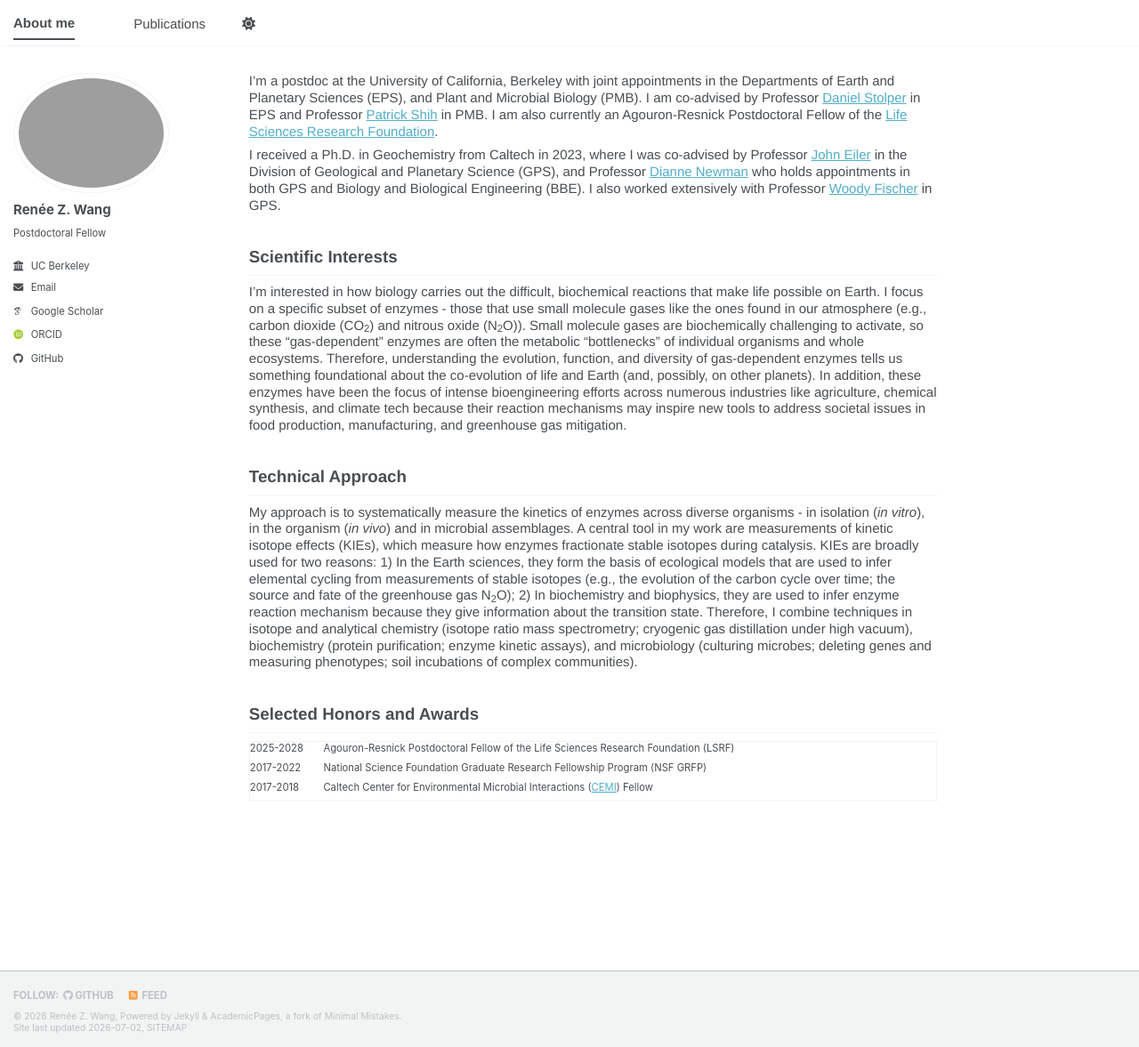
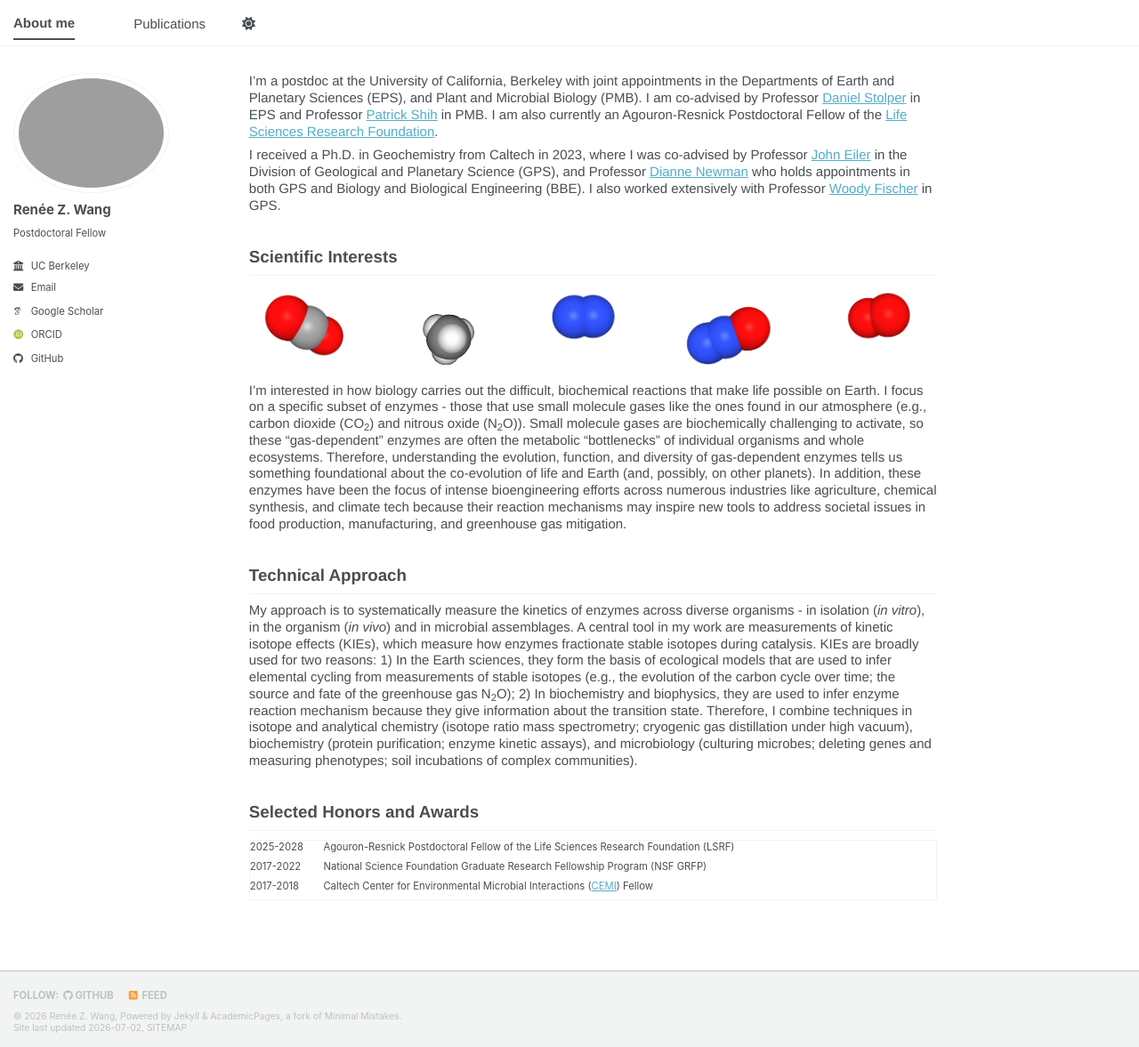
Before and after one commit to reneezwang/reneezwang.github.io, a Jekyll site: the page built from _pages/about.md, in a window 1280 px wide and 1177 px high. Shown: the whole window at 89% size. Built offline with Jekyll 4.4.1, drawn with Linux system fonts in a browser that asks for light colours; some web fonts are replaced; a script bundle is joined from its source files by our own code; library files that are not in the unit come from our copies.

Commit message:
Add scientific interests figure

```diff
--- a/_pages/about.md
+++ b/_pages/about.md
@@ -13,6 +13,10 @@ I'm a postdoc at the University of California, Berkeley with joint appointments
 I received a Ph.D. in Geochemistry from Caltech in 2023, where I was co-advised by Professor [John Eiler](https://www.gps.caltech.edu/people/john-m-eiler) in the Division of Geological and Planetary Science (GPS), and Professor [Dianne Newman](https://dknweb.sites.caltech.edu/) who holds appointments in both GPS and Biology and Biological Engineering (BBE). I also worked extensively with Professor [Woody Fischer](https://web.gps.caltech.edu/~wfischer/) in GPS.
 
 ## Scientific Interests
+
+<figure class="scientific-interests-figure">
+  <img src="/images/gases.svg" alt="Illustration of atmospheric gases">
+</figure>
 
 I'm interested in how biology carries out the difficult, biochemical reactions that make life possible on Earth. I focus on a specific subset of enzymes - those that use small molecule gases like the ones found in our atmosphere (e.g., carbon dioxide (CO<sub>2</sub>) and nitrous oxide (N<sub>2</sub>O)). Small molecule gases are biochemically challenging to activate, so these "gas-dependent" enzymes are often the metabolic "bottlenecks" of individual organisms and whole ecosystems. Therefore, understanding the evolution, function, and diversity of gas-dependent enzymes tells us something foundational about the co-evolution of life and Earth (and, possibly, on other planets). In addition, these enzymes have been the focus of intense bioengineering efforts across numerous industries like agriculture, chemical synthesis, and climate tech because their reaction mechanisms may inspire new tools to address societal issues in food production, manufacturing, and greenhouse gas mitigation.
 
--- a/assets/css/main.scss
+++ b/assets/css/main.scss
@@ -84,6 +84,18 @@ h6,
   margin-bottom: 8px;
 }
 
+.scientific-interests-figure {
+  display: block;
+  max-width: 42rem;
+  margin: 0.4em 0 0.8em;
+}
+
+.scientific-interests-figure img {
+  display: block;
+  width: 100%;
+  height: auto;
+}
+
 .awards-list {
   width: 100%;
   margin-top: 0.25em;
```
Also changed, not shown: images/gases.svg (added).
